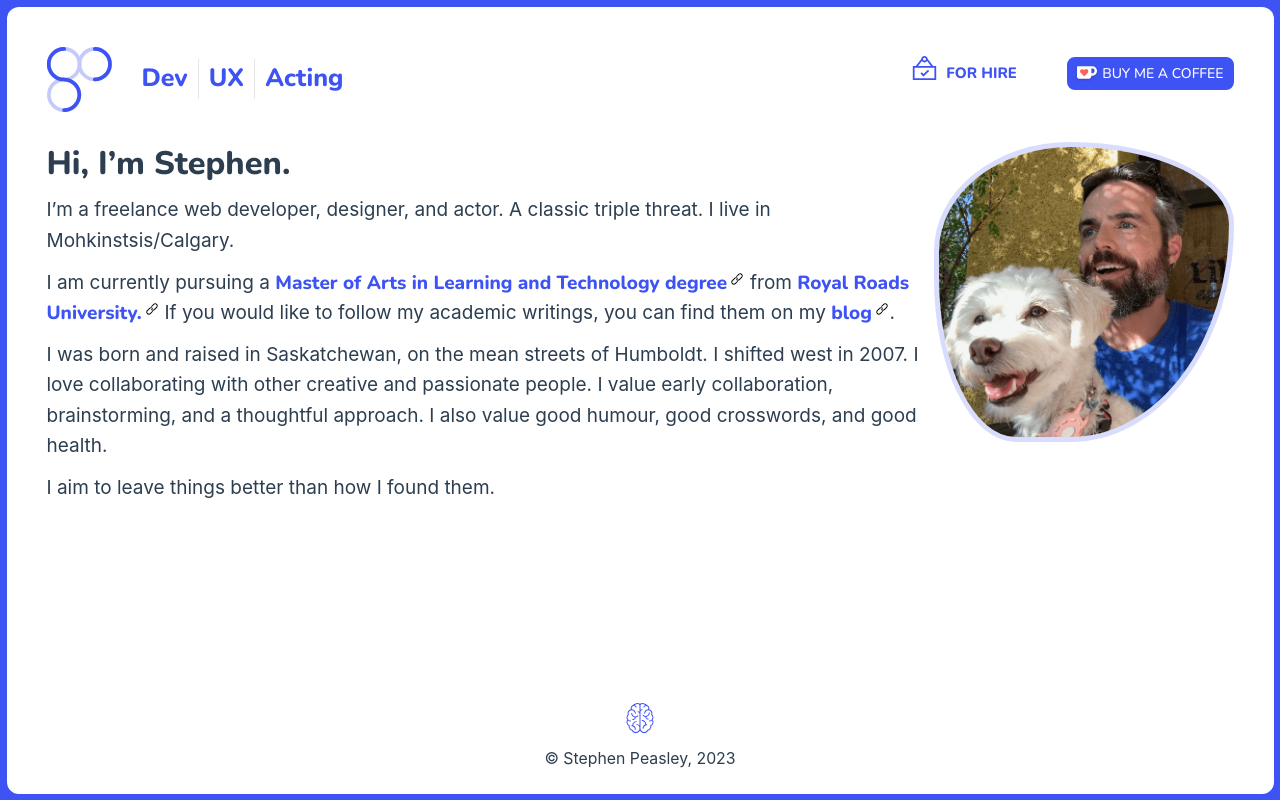
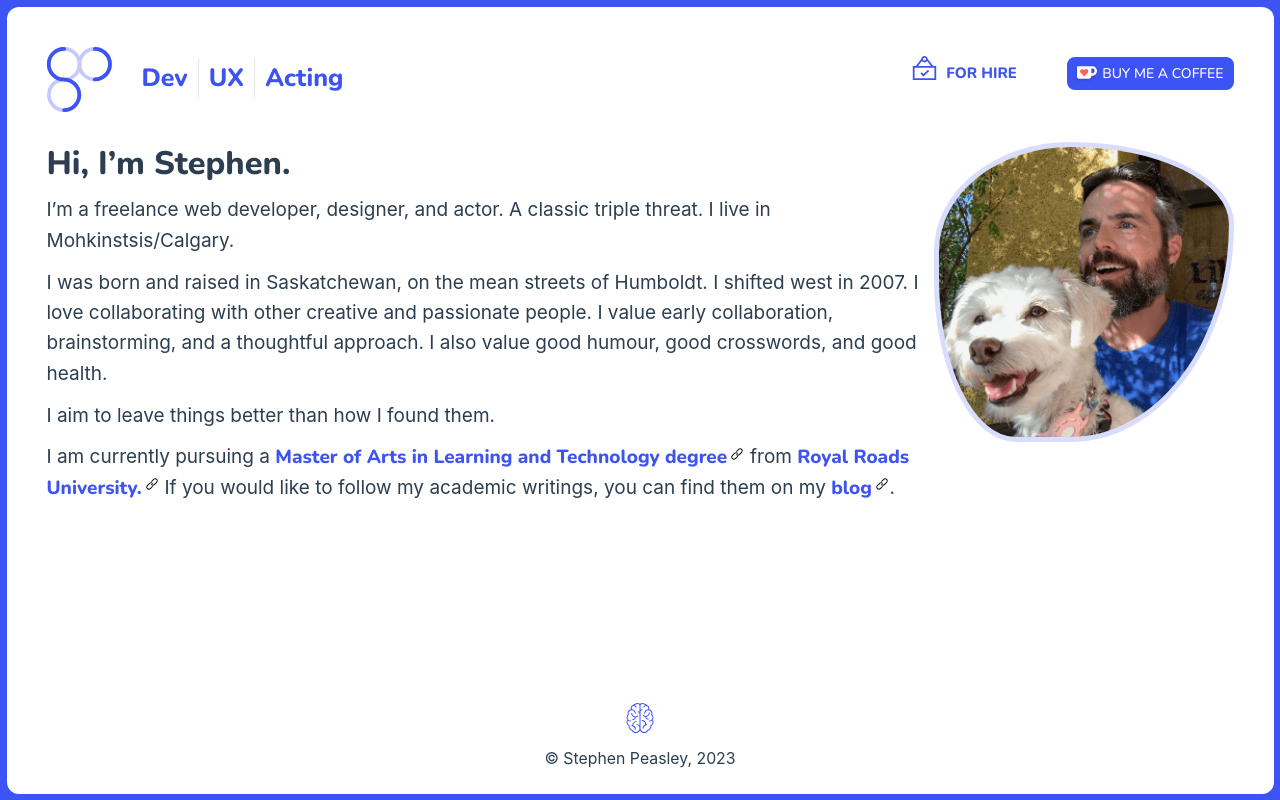
Before and after one commit to speasley/stephenpeasley, a Vue app: page / in a window 1280 px wide. Built offline with nearby package versions, Linux system fonts and the light colour scheme.

Commit message:
feat: move RRU paragraph to end

```diff
--- a/src/components/TheWelcome.vue
+++ b/src/components/TheWelcome.vue
@@ -11,6 +11,14 @@ import SImage from "@/components/SImage.vue";
       threat. I live in Mohkinstsis/Calgary.
     </p>
     <p>
+      I was born and raised in Saskatchewan, on the mean streets of Humboldt. I
+      shifted west in 2007. I love collaborating with other creative and
+      passionate people. I value early collaboration, brainstorming, and a
+      thoughtful approach. I also value good humour, good crosswords, and good
+      health.
+    </p>
+    <p>I aim to leave things better than how I found them.</p>
+    <p>
       I am currently pursuing a
       <a
         href="https://www.royalroads.ca/programs/master-arts-learning-and-technology"
@@ -20,13 +28,5 @@ import SImage from "@/components/SImage.vue";
       you would like to follow my academic writings, you can find them on my
       <a href="https://malat-webspace.royalroads.ca/rru297/">blog</a>.
     </p>
-    <p>
-      I was born and raised in Saskatchewan, on the mean streets of Humboldt. I
-      shifted west in 2007. I love collaborating with other creative and
-      passionate people. I value early collaboration, brainstorming, and a
-      thoughtful approach. I also value good humour, good crosswords, and good
-      health.
-    </p>
-    <p>I aim to leave things better than how I found them.</p>
   </article>
 </template>
```
